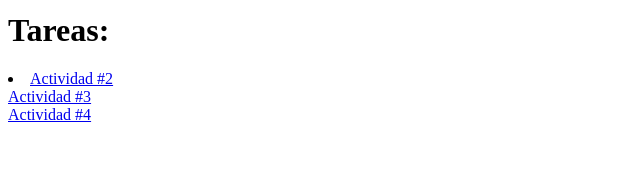
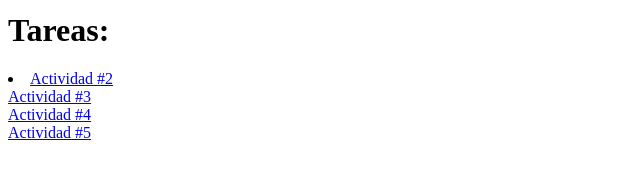
Before and after one commit to DiegoRomeroCorvera/DiegoRomeroCorvera.github.io, a plain HTML site: page miarchivo.html in a window 1280 px wide. Shown: the part 239-418 px from the top of the page, without its empty margins (0-640 px from the left). Drawn offline with Linux system fonts and the light colour scheme.

Commit message:
Update miarchivo.html

```diff
--- a/miarchivo.html
+++ b/miarchivo.html
@@ -26,7 +26,8 @@
         <li>
             <a href="/wikileak.html">Actividad #2</a><br>
             <a href="/ugliest_page.html">Actividad #3</a><br>
-             <a href="https://maxxrojas.github.io/act/clase1004/">Actividad #4</a><br>
+            <a href="https://maxxrojas.github.io/act/clase1004/">Actividad #4</a><br>
+            <a href="/node_test/servidor.js">Actividad #5</a><br>
         </li>
     </body>
 </html>
```
